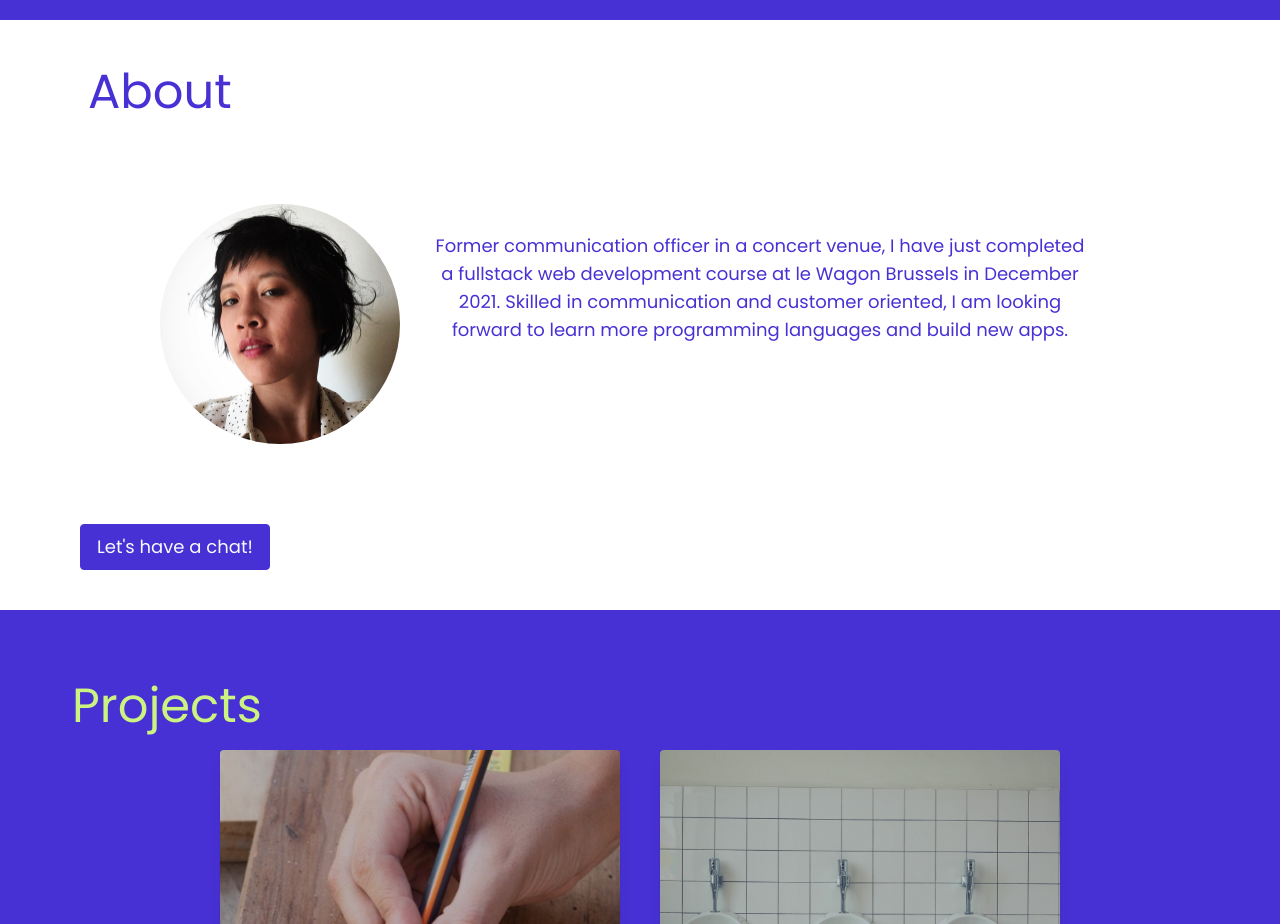
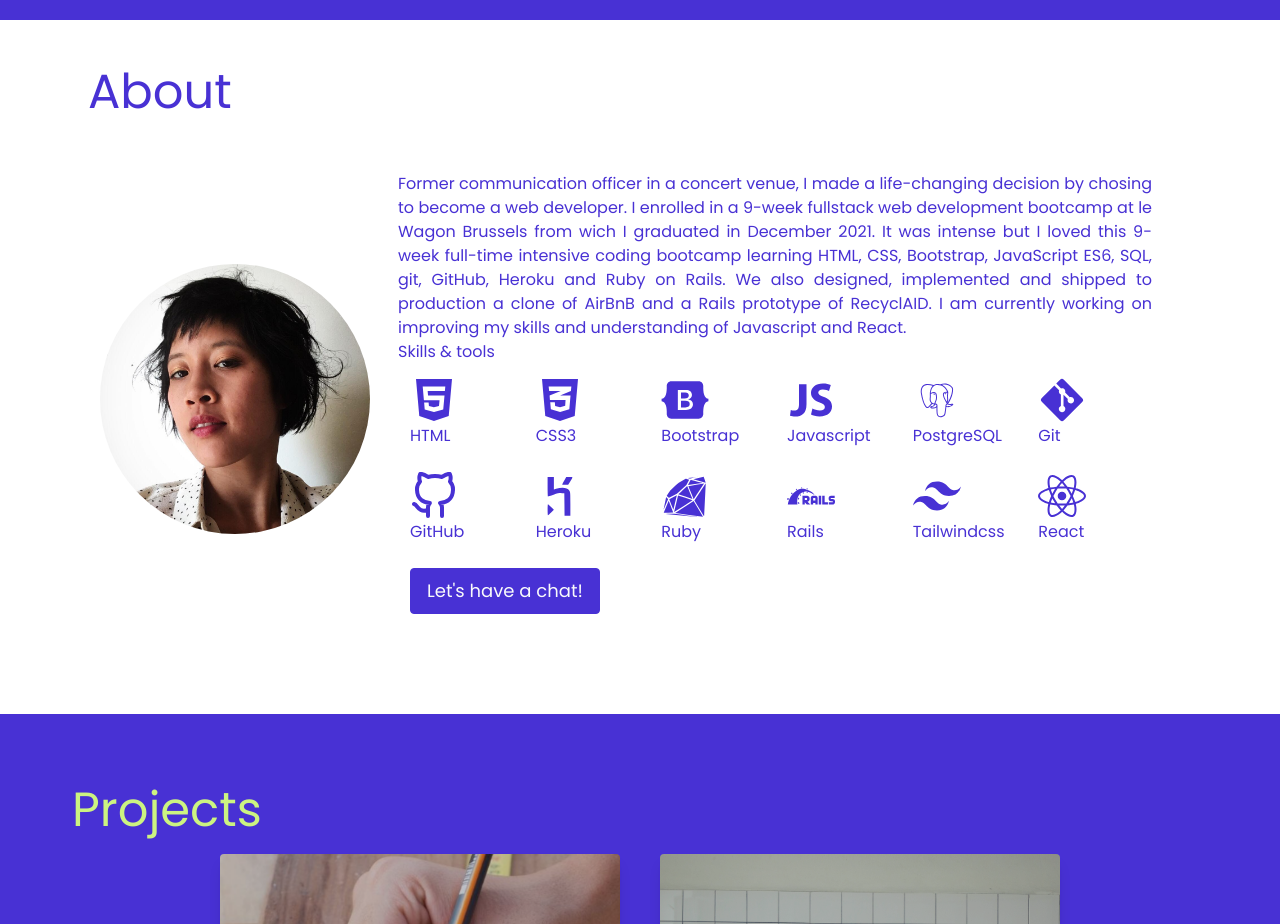
Before and after one commit to quynpham/qap-portfolio, a React (Create React App) app: page / in a window 1280 px wide. Shown: the part 780-1704 px from the top of the page. Built offline with nearby package versions, Linux system fonts and the light colour scheme.

Commit message:
Adding text and skills to the about section

```diff
--- a/src/components/About.js
+++ b/src/components/About.js
@@ -1,22 +1,46 @@
 import React from "react";
 import profilepic from '../assets/profilepic.jpg';
+import { FaHtml5, FaCss3Alt, FaBootstrap, FaGitAlt, FaReact } from "react-icons/fa";
+import { IoLogoJavascript } from "react-icons/io";
+import { DiPostgresql, DiHeroku, DiRuby } from "react-icons/di";
+import { FiGithub } from "react-icons/fi";
+import { SiRubyonrails, SiTailwindcss } from "react-icons/si";
 
 const About = () => {
   return (
   <section id="about" className="py-10 text-center md:px-20 md:text-left">
     <h2 className="text-electricblue text-5xl p-2">About</h2>
-    <div className="p-3 md:p-20 md:flex">
+    <div className="p-3 md:p-5 md:flex">
       <img src={profilepic} alt="profilepic" className="m-auto w-1/2 h-1/2 md:w-1/4 md:1/4 rounded-full"/>
-      <p className="my-3 text-electricblue p-2 text-sm text-center sm:text-base md:text-lg md:m-5">Former communication officer in a concert venue, I have just completed a fullstack web development course at le Wagon Brussels in December 2021.
-  Skilled in communication and customer oriented, I am looking forward to learn more programming languages and build new apps.</p>
+      <div className="my-3 p-2 md:m-5  text-electricblue">
+        <p className="text-xs text-justify sm:text-base">Former communication officer in a concert venue, I made a life-changing decision by chosing to become a web developer. I enrolled in a 9-week fullstack web development bootcamp at <a href="https://www.lewagon.com/fr/brussels" target="_blank" rel="noreferrer">le Wagon Brussels</a> from wich I graduated in December 2021. It was intense but I loved this 9-week full-time intensive coding bootcamp learning HTML, CSS, Bootstrap, JavaScript ES6,
+        SQL, git, GitHub, Heroku and Ruby on Rails. We also designed, implemented and shipped to production a clone of AirBnB and a Rails prototype of <a href="#projects">RecyclAID</a>. I am currently working on improving my skills and understanding of Javascript and React. </p>
+        <div>
+          <h3 className="text-electricblue">Skills & tools</h3>
+          <ul className="grid grid-cols-3 md:grid-cols-6">
+            <li className="p-3"><FaHtml5 className="text-5xl"/>HTML</li>
+            <li className="p-3"><FaCss3Alt  className="text-5xl"/>CSS3</li>
+            <li className="p-3"><FaBootstrap  className="text-5xl"/>Bootstrap</li>
+            <li className="p-3"><IoLogoJavascript  className="text-5xl"/>Javascript</li>
+            <li className="p-3"><DiPostgresql  className="text-5xl"/>PostgreSQL</li>
+            <li className="p-3"><FaGitAlt  className="text-5xl"/>Git</li>
+            <li className="p-3"><FiGithub  className="text-5xl"/>GitHub</li>
+            <li className="p-3"><DiHeroku  className="text-5xl"/>Heroku</li>
+            <li className="p-3"><DiRuby  className="text-5xl"/>Ruby</li>
+            <li className="p-3"><SiRubyonrails  className="text-5xl"/>Rails</li>
+            <li className="p-3"><SiTailwindcss  className="text-5xl"/>Tailwindcss</li>
+            <li className="p-3"><FaReact  className="text-5xl"/>React</li>
+          </ul>
         </div>
         <a
           href="#contact"
-      className="inline-flex sm:text-base md:text-lg text-gray-50 bg-electricblue border border-electricblue py-2 px-4 focus:outline-none hover:bg-transparent hover:text-electricblue
+          className="inline-flex m-3 sm:text-base md:text-lg text-gray-50 bg-electricblue border border-electricblue py-2 px-4 focus:outline-none hover:bg-transparent hover:text-electricblue
 
           rounded">
           Let's have a chat!
         </a>
+      </div>
+    </div>
   </section>
   )
 }
```
Lines whose indentation alone changed are shown as unchanged.
